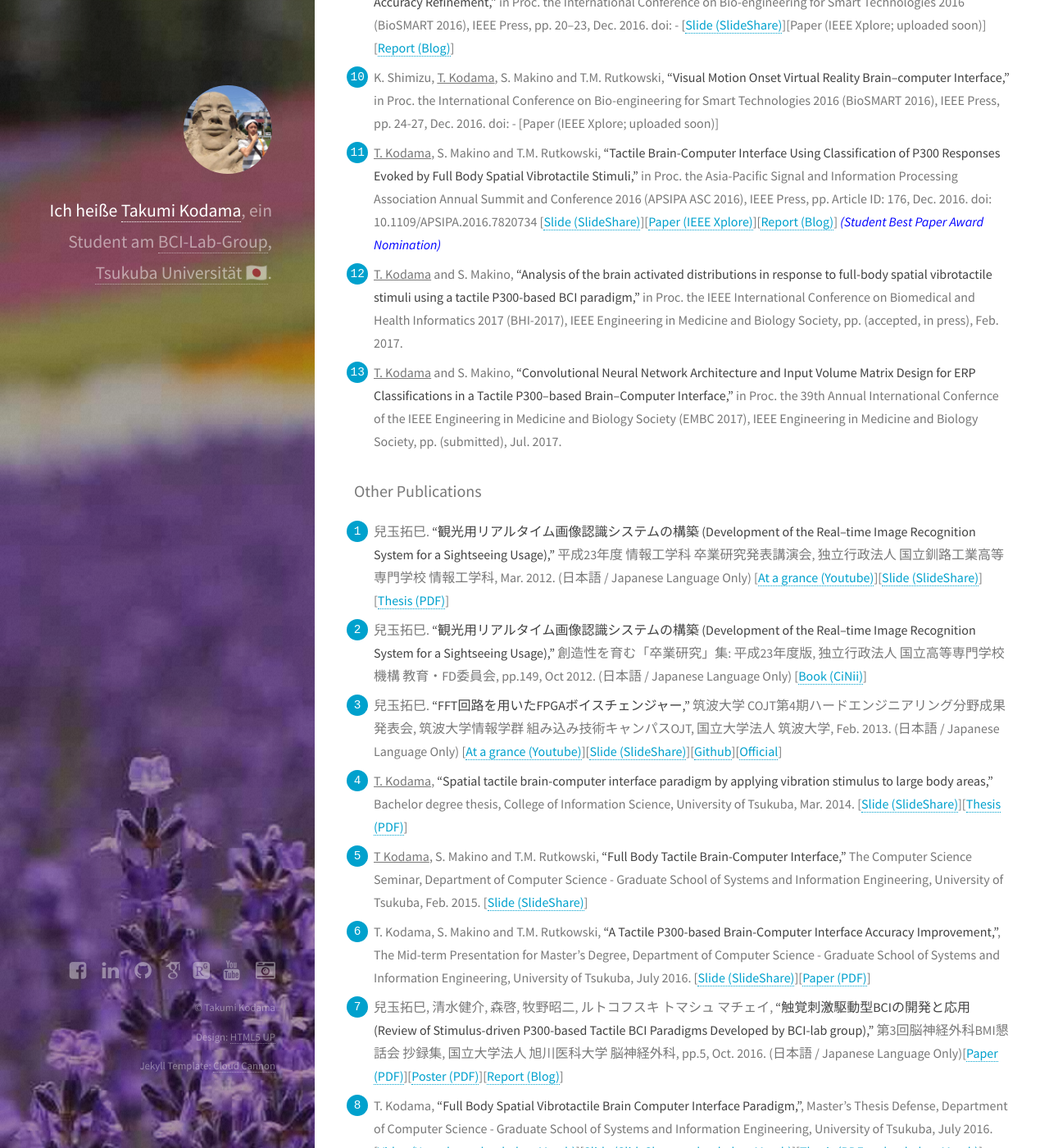
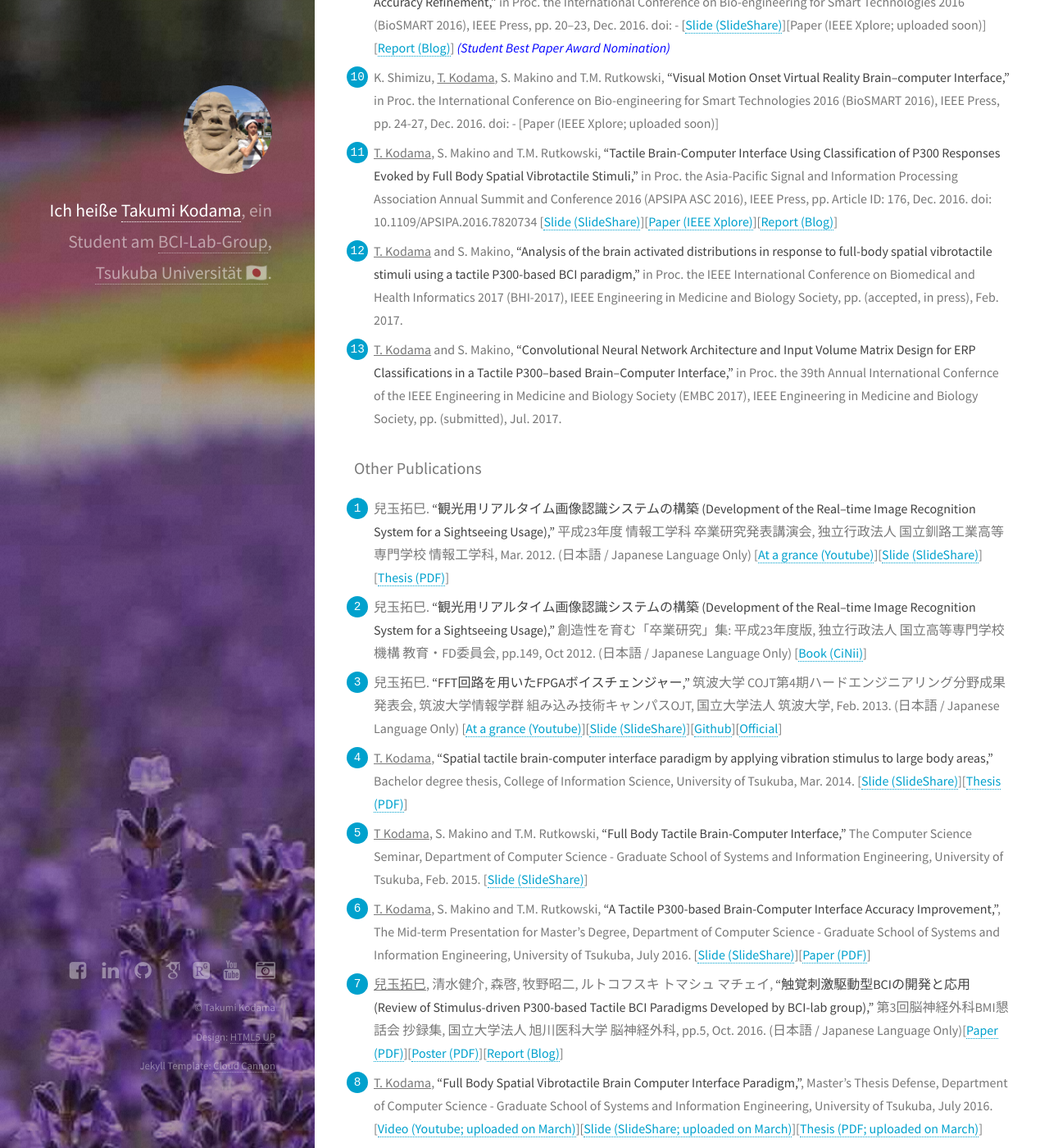
Before and after one commit to shartsu/shartsu.github.io, a Jekyll site: the page built from profile/index.markdown, in a window 1280 px wide and 1400 px high, scrolled down 2948 px. Shown: the whole window at 82% size. Built offline with Jekyll 4.4.1, drawn with Linux system fonts in a browser that asks for light colours; some web fonts are replaced; comment, search, counter and statistics services are not loaded.

Commit message:
minor update in 4 Feb.

```diff
--- a/profile/index.markdown
+++ b/profile/index.markdown
@@ -56,9 +56,9 @@
 7. <u>T. Kodama</u>, K. Shimizu and T.M. Rutkowski, **"Full Body Spatial Tactile BCI for Direct Brain-robot Control,"** in Proc. the Sixth International Brain-Computer Interface Meeting: BCI Past, Present, and Future, Verlag der Technischen Universitaet Graz, pp. 68, May 2016. doi:10.3217/978-3-85125-467-9-68 [[At a glance (Youtube)](https://www.youtube.com/watch?v=sn6OEBBKsPQ)][[Poster (ResearchGate)](https://www.researchgate.net/publication/289637836_Full_Body_Spatial_Tactile_BCI_for_Direct_Brain-robot_Control)][[Proceedings (ResearchGate)](https://www.researchgate.net/publication/303286323_Proceedings_of_the_Sixth_International_Brain-Computer_Interface_Meeting_BCI_Past_Present_and_Future)] <span style="color: red; ">*(Student Travel Award)*</span>
 8. <u>T. Kodama</u>, S. Makino and T.M. Rutkowski, **"Toward a QoL improvement of ALS patients: Development of the Full-body P300-based Tactile Brain--Computer Interface,"** in Proc. the 2016 AEARU Young Researchers International Conference (AEARU YRIC-2016), University of Tsukuba, pp. 5-8, Sep. 2016. [[Video (Youtube)](https://www.youtube.com/watch?v=s5aXqOJc5R4)][[Slide (SlideShare)](http://www.slideshare.net/TakumiKodama/toward-a-qol-improvement-of-als-patients-development-of-the-fullbody-p300based-tactile-braincomputer-interface)][[Paper (ResearchGate)](https://www.researchgate.net/publication/313222701_Toward_a_QoL_improvement_of_ALS_patients_Development_of_the_Full-body_P300-based_Tactile_Brain-Computer_Interface)][[Report (Blog)](../2016/09/20/AEARU.html)]
 <!-- [[Paper (PDF)]( ./docs/[P9]1609_Publications_AEARU.pdf)] -->
-9. <u>T. Kodama</u>, K. Shimizu, S. Makino and T.M. Rutkowski, **"Full–body Tactile P300–based Brain–computer Interface Accuracy Refinement,"** in Proc. the International Conference on Bio-engineering for Smart Technologies 2016 (BioSMART 2016), IEEE Press, pp. 20–23, Dec. 2016. doi: - [[Slide (SlideShare)](http://www.slideshare.net/TakumiKodama/fullbody-tactile-p300based-braincomputer-interface-accuracy-refinement)][Paper (IEEE Xplore; uploaded soon)][[Report (Blog)](../2016/12/05/BioSMART.html)]
+9. <u>T. Kodama</u>, K. Shimizu, S. Makino and T.M. Rutkowski, **"Full–body Tactile P300–based Brain–computer Interface Accuracy Refinement,"** in Proc. the International Conference on Bio-engineering for Smart Technologies 2016 (BioSMART 2016), IEEE Press, pp. 20–23, Dec. 2016. doi: - [[Slide (SlideShare)](http://www.slideshare.net/TakumiKodama/fullbody-tactile-p300based-braincomputer-interface-accuracy-refinement)][Paper (IEEE Xplore; uploaded soon)][[Report (Blog)](../2016/12/05/BioSMART.html)] <span style="color: blue; ">*(Student Best Paper Award Nomination)*</span>
 10. K. Shimizu, <u>T. Kodama</u>, S. Makino and T.M. Rutkowski, **"Visual Motion Onset Virtual Reality Brain–computer Interface,"** in Proc. the International Conference on Bio-engineering for Smart Technologies 2016 (BioSMART 2016), IEEE Press, pp. 24-27, Dec. 2016. doi: - [Paper (IEEE Xplore; uploaded soon)]
-11. <u>T. Kodama</u>, S. Makino and T.M. Rutkowski, **"Tactile Brain-Computer Interface Using Classification of P300 Responses Evoked by Full Body Spatial Vibrotactile Stimuli,"** in Proc. the Asia-Pacific Signal and Information Processing Association Annual Summit and Conference 2016 (APSIPA ASC 2016), IEEE Press, pp. Article ID: 176, Dec. 2016. doi: 10.1109/APSIPA.2016.7820734 [[Slide (SlideShare)](http://www.slideshare.net/TakumiKodama/tactile-braincomputer-interface-using-classification-of-p300-responses-evoked-by-full-body-spatial-vibrotactile-stimuli)][[Paper (IEEE Xplore)](http://ieeexplore.ieee.org/abstract/document/7820734/)][[Report (Blog)](../2016/12/16/APSIPA.html)] <span style="color: blue; ">*(Student Best Paper Award Nomination)*</span>
+11. <u>T. Kodama</u>, S. Makino and T.M. Rutkowski, **"Tactile Brain-Computer Interface Using Classification of P300 Responses Evoked by Full Body Spatial Vibrotactile Stimuli,"** in Proc. the Asia-Pacific Signal and Information Processing Association Annual Summit and Conference 2016 (APSIPA ASC 2016), IEEE Press, pp. Article ID: 176, Dec. 2016. doi: 10.1109/APSIPA.2016.7820734 [[Slide (SlideShare)](http://www.slideshare.net/TakumiKodama/tactile-braincomputer-interface-using-classification-of-p300-responses-evoked-by-full-body-spatial-vibrotactile-stimuli)][[Paper (IEEE Xplore)](http://ieeexplore.ieee.org/abstract/document/7820734/)][[Report (Blog)](../2016/12/16/APSIPA.html)]
 12. <u>T. Kodama</u> and S. Makino, **"Analysis of the brain activated distributions in response to full-body spatial vibrotactile stimuli using a tactile P300-based BCI paradigm,"** in Proc. the IEEE International Conference on Biomedical and Health Informatics 2017 (BHI-2017), IEEE Engineering in Medicine and Biology Society, pp. (accepted, in press), Feb. 2017.
 13. <u>T. Kodama</u> and S. Makino, **"Convolutional Neural Network Architecture and Input Volume Matrix Design for ERP Classifications in a Tactile P300--based Brain--Computer Interface,"** in Proc. the 39th Annual International Confernce of the IEEE Engineering in Medicine and Biology Society (EMBC 2017), IEEE Engineering in Medicine and Biology Society, pp. (submitted), Jul. 2017.
 
@@ -68,9 +68,9 @@
 3. 兒玉拓巳. **“FFT回路を用いたFPGAボイスチェンジャー,”** 筑波大学 COJT第4期ハードエンジニアリング分野成果発表会, 筑波大学情報学群 組み込み技術キャンパスOJT, 国立大学法人 筑波大学, Feb. 2013. (日本語 / Japanese Language Only) [[At a grance (Youtube)](https://www.youtube.com/watch?v=R6EtG7UaVgo&feature=youtu.be&t=10m31s)][[Slide (SlideShare)](http://www.slideshare.net/TakumiKodama/the-fpga-voice-changer-using-fft-circuit)][[Github](https://github.com/shartsu/FPGA_FFTChangeVoice)][[Official](http://inf.tsukuba.ac.jp/ET-COJT/)]
 4. <u>T. Kodama</u>, **"Spatial tactile brain-computer interface paradigm by applying vibration stimulus to large body areas,"** Bachelor degree thesis, College of Information Science, University of Tsukuba, Mar. 2014. [[Slide (SlideShare)](http://www.slideshare.net/TakumiKodama/spatial-tactile-braincomputer-interface-paradigm-by-applying-vibration-stimulus-to-large-body-areas)][[Thesis (PDF)](./docs/[O4]1403_Others_BachelorThesis_Tsukuba.pdf)]
 5. <u>T Kodama</u>, S. Makino and T.M. Rutkowski, **"Full Body Tactile Brain-Computer Interface,"** The Computer Science Seminar, Department of Computer Science - Graduate School of Systems and Information Engineering, University of Tsukuba, Feb. 2015. [[Slide (SlideShare)](http://www.slideshare.net/TakumiKodama/full-body-tactile-braincomputer-interface-64184788)]
-6. T. Kodama, S. Makino and T.M. Rutkowski, **"A Tactile P300-based Brain-Computer Interface Accuracy Improvement,"**, The Mid-term Presentation for Master's Degree, Department of Computer Science - Graduate School of Systems and Information Engineering, University of Tsukuba, July 2016. [[Slide (SlideShare)](http://www.slideshare.net/TakumiKodama/a-tactile-p300based-braincomputer-interface-accuracy-improvement)][[Paper (PDF)](./docs/[O6]1607_Others_CSSeminar_Tsukuba.pdf)]
-7. 兒玉拓巳, 清水健介, 森啓, 牧野昭二, ルトコフスキ トマシュ マチェイ, **"触覚刺激駆動型BCIの開発と応用 (Review of Stimulus-driven P300-based Tactile BCI Paradigms Developed by BCI-lab group),"** 第3回脳神経外科BMI懇話会 抄録集, 国立大学法人 旭川医科大学 脳神経外科, pp.5, Oct. 2016. (日本語 / Japanese Language Only)[[Paper (PDF)](./docs/[O7]1610_Others_JBMIC_Paper.pdf)][[Poster (PDF)](./docs/[O7]1610_Others_JBMIC_Poster.pdf)][[Report (Blog)](../2016/10/17/JBMIC.html)]
-8. T. Kodama, **"Full Body Spatial Vibrotactile Brain Computer Interface Paradigm,"**, Master's Thesis Defense, Department of Computer Science - Graduate School of Systems and Information Engineering, University of Tsukuba, July 2016. [[Video (Youtube; uploaded on March)]()][[Slide (SlideShare; uploaded on March)]()][[Thesis (PDF; uploaded on March)]()]
+6. <u>T. Kodama</u>, S. Makino and T.M. Rutkowski, **"A Tactile P300-based Brain-Computer Interface Accuracy Improvement,"**, The Mid-term Presentation for Master's Degree, Department of Computer Science - Graduate School of Systems and Information Engineering, University of Tsukuba, July 2016. [[Slide (SlideShare)](http://www.slideshare.net/TakumiKodama/a-tactile-p300based-braincomputer-interface-accuracy-improvement)][[Paper (PDF)](./docs/[O6]1607_Others_CSSeminar_Tsukuba.pdf)]
+7. <u>兒玉拓巳</u>, 清水健介, 森啓, 牧野昭二, ルトコフスキ トマシュ マチェイ, **"触覚刺激駆動型BCIの開発と応用 (Review of Stimulus-driven P300-based Tactile BCI Paradigms Developed by BCI-lab group),"** 第3回脳神経外科BMI懇話会 抄録集, 国立大学法人 旭川医科大学 脳神経外科, pp.5, Oct. 2016. (日本語 / Japanese Language Only)[[Paper (PDF)](./docs/[O7]1610_Others_JBMIC_Paper.pdf)][[Poster (PDF)](./docs/[O7]1610_Others_JBMIC_Poster.pdf)][[Report (Blog)](../2016/10/17/JBMIC.html)]
+8. <u>T. Kodama</u>, **"Full Body Spatial Vibrotactile Brain Computer Interface Paradigm,"**, Master's Thesis Defense, Department of Computer Science - Graduate School of Systems and Information Engineering, University of Tsukuba, July 2016. [[Video (Youtube; uploaded on March)]()][[Slide (SlideShare; uploaded on March)]()][[Thesis (PDF; uploaded on March)]()]
 <!-- すべてCNNのペーパーがアクセプトされたら公開する -->
 <!-- 動画アップ済み https://www.youtube.com/watch?v=lbSgr0yJSzw&feature=youtu.be -->
 
```
